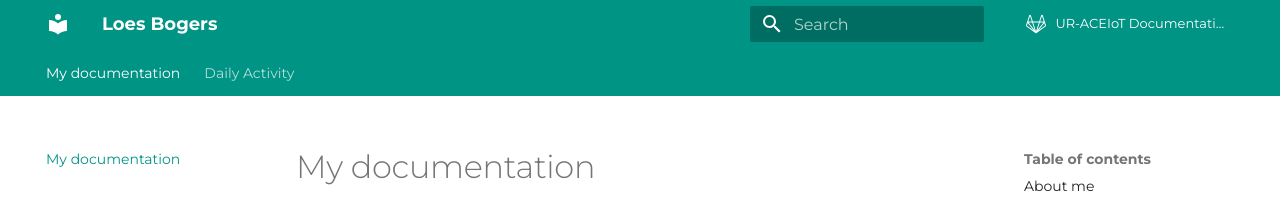
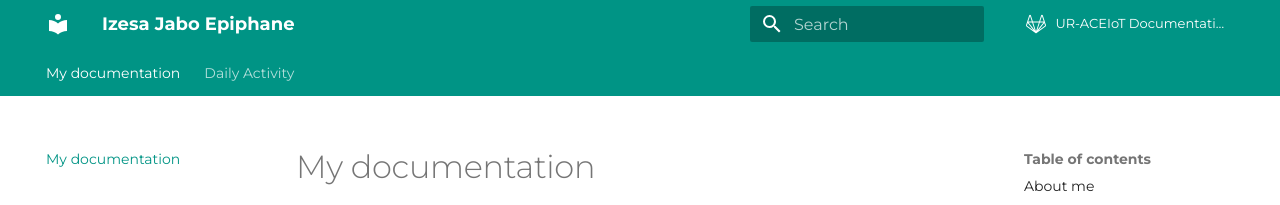
Before and after one commit to izesa/DocumentationTemplate, an MkDocs documentation site: the page built from docs/index.md, in a window 1280 px wide. Shown: the top 205 px of the page. Built offline with MkDocs 1.6.1 and Material for MkDocs 9.7.7, drawn with Linux system fonts in a browser that asks for light colours.

Commit message:
modified:   mkdocs.yml

```diff
--- a/mkdocs.yml
+++ b/mkdocs.yml
@@ -1,5 +1,5 @@
 # Replace the text below to customize your site
-site_name: Loes Bogers
+site_name: Izesa Jabo Epiphane
 site_description: Your name Fabricademy site
 site_author: Your name
 copyright: Copyright 2025 Your name - Creactive Commons Attribution Non-commercial
```
